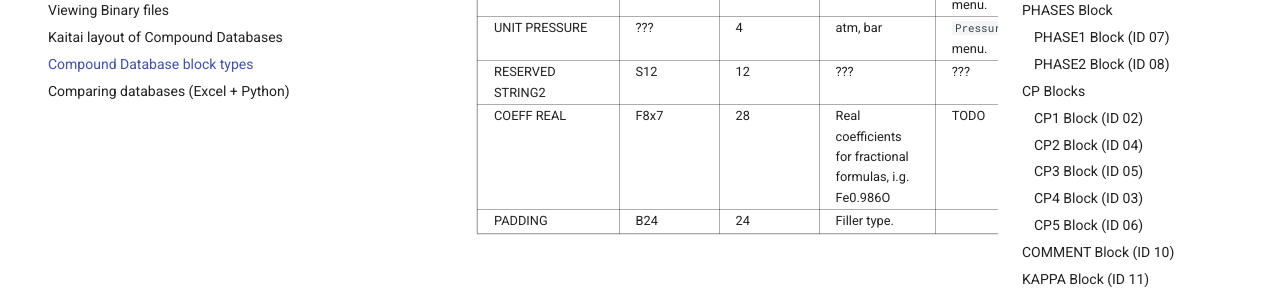
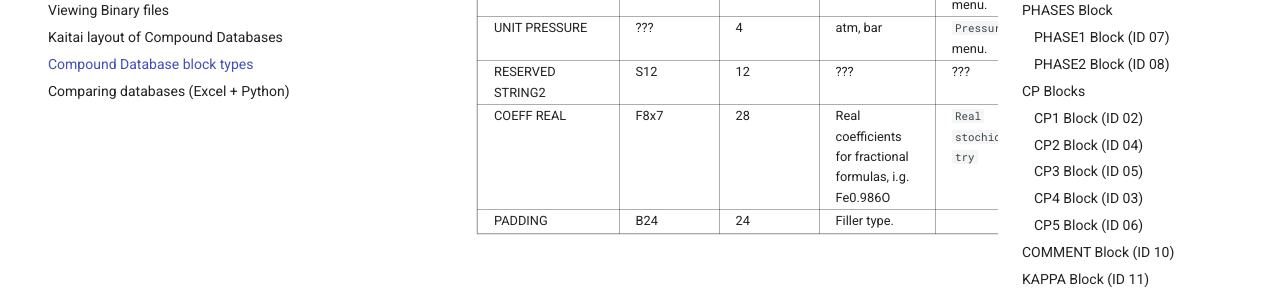
Before and after one commit to evnekdev/factsage-compound-docs, an MkDocs documentation site: the page built from docs/block-types.md, in a window 1280 px wide and 900 px high, scrolled down 2121 px. Shown: the part 152-452 px from the top of the window. Built offline with MkDocs 1.6.1 and Material for MkDocs 9.7.7, drawn with Linux system fonts in a browser that asks for light colours.

Commit message:
Update block-types.md

```diff
--- a/docs/block-types.md
+++ b/docs/block-types.md
@@ -39,7 +39,7 @@
 | UNIT ENERGY          | ???         | 4      | J, cal                                                                      |     `Energy` menu.                 |
 | UNIT PRESSURE        | ???         | 4      | atm, bar                                                                    |     `Pressure` menu.               |
 | RESERVED STRING2     | S12         | 12     | ???                                                                         |                ???                 |
-| COEFF REAL           | F8x7        | 28     | Real coefficients for fractional formulas, i.g. Fe0.986O                    |               TODO                 |
+| COEFF REAL           | F8x7        | 28     | Real coefficients for fractional formulas, i.g. Fe0.986O                    |     `Real stochiometry`            |
 | PADDING              | B24         | 24     | Filler type.                                                                |               <N/A>                |
 
 <div class="image-row">
```
